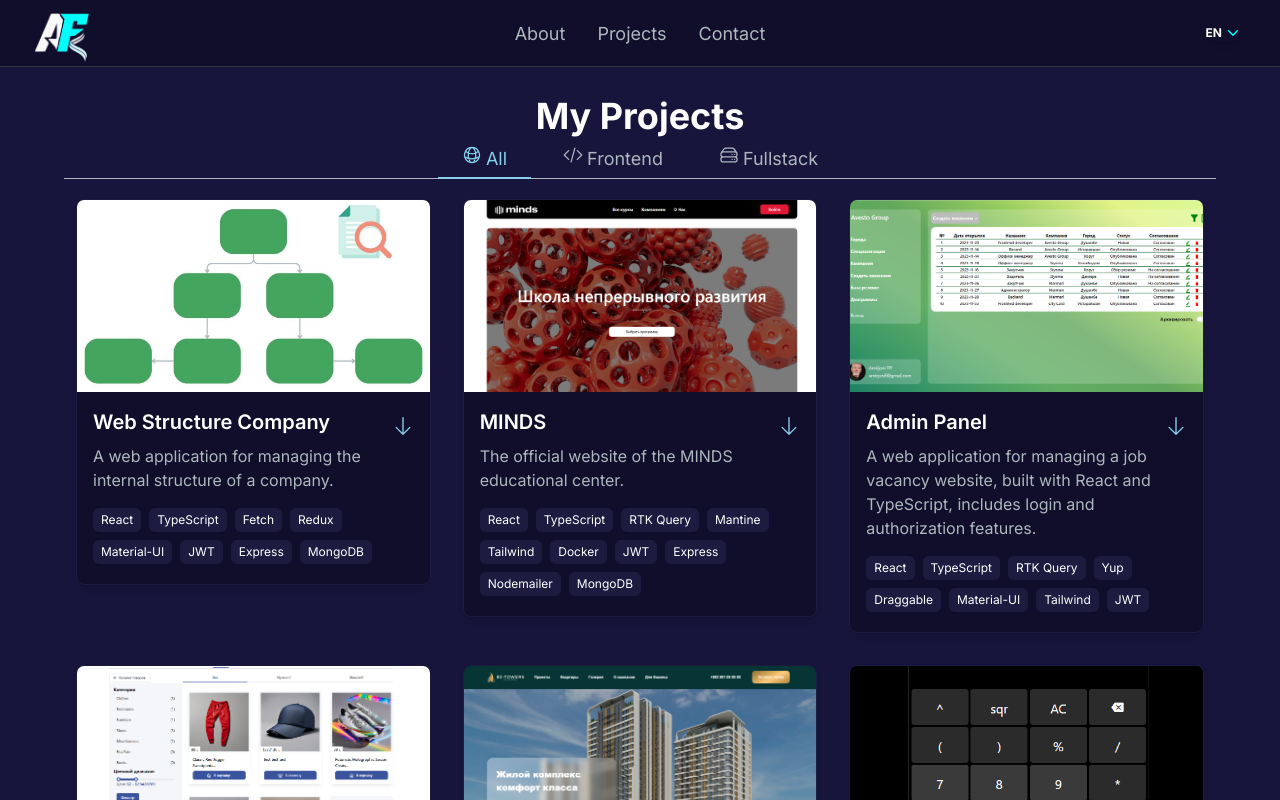
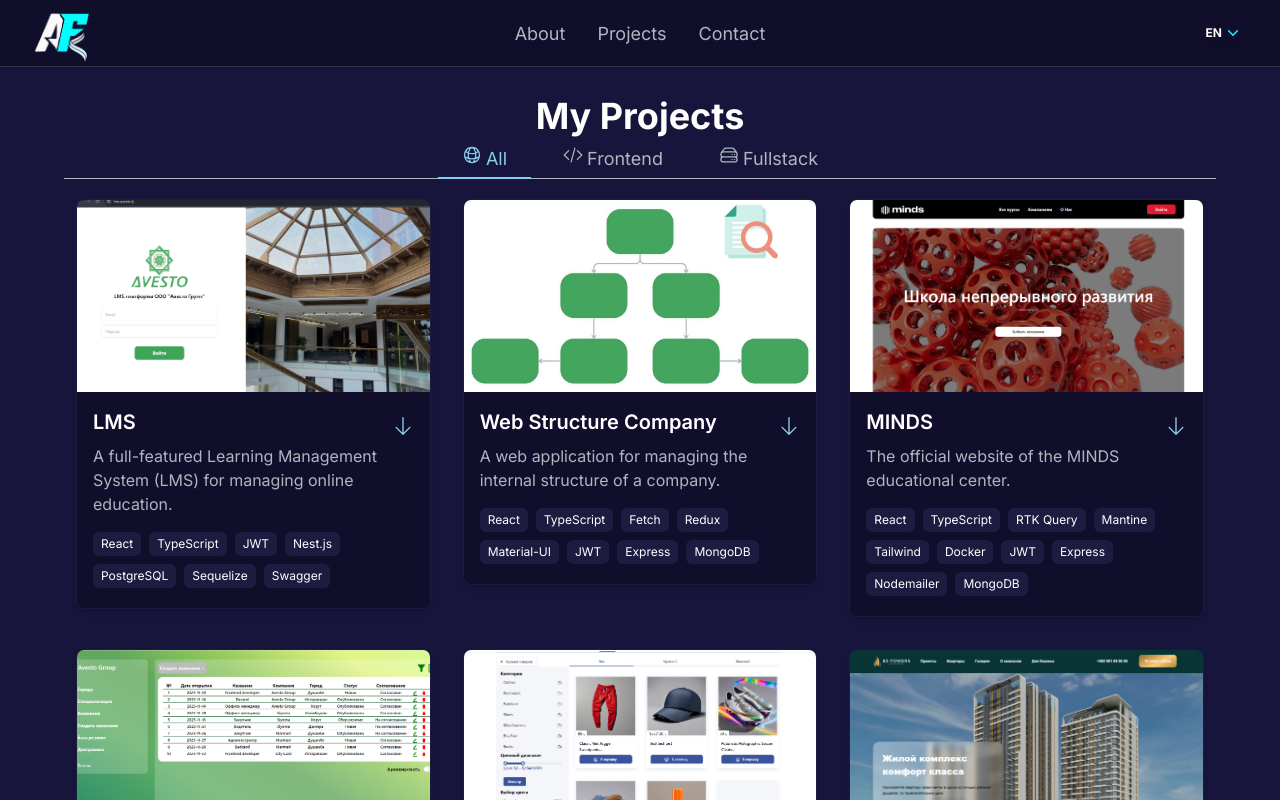
Before and after one commit to AmirjonFff/My-Portfolio, a Next.js app: page /en/projects in a window 1280 px wide. Built offline with nearby package versions, Linux system fonts and the light colour scheme.

Commit message:
add pj lms

```diff
--- a/app/[lang]/projects/page.tsx
+++ b/app/[lang]/projects/page.tsx
@@ -6,6 +6,7 @@
 import store_img from '../../../public/images/projects/store.png';
 import vesto_img from '../../../public/images/projects/vesto_img.png';
 import todo_img from '../../../public/images/projects/todo_img.png';
+import lms_img from '../../../public/images/projects/lms_img.png';
 import calculator_Img from '../../../public/images/projects/calculator_Img.png';
 import towers_img from '../../../public/images/projects/82towers_img.png';
 import agstructura_img from '../../../public/images/projects/agstructura_img.jpg';
@@ -17,6 +18,18 @@
     const { project } = await getDictionary(lang);
 
     const projectsData = [
+        {
+            id: 10,
+            title: 'LMS',
+            description: project.pj10.desc,
+            image: lms_img,
+            tag: ["All", "Fullstack"],
+            gitUrl: "https://github.com/AmirjonFff",
+            previewUrl: "",
+            technologies: ['React', 'TypeScript', 'JWT', 'Nest.js', 'PostgreSQL', 'Sequelize', 'Swagger'],
+            funcs: project.pj10.funcs,
+            opt: project.pj10.opt
+        },
         {
             id: 9,
             title: 'Web Structure Company',
--- a/dictionaries/en.json
+++ b/dictionaries/en.json
@@ -47,9 +47,9 @@
     "more": "Read more",
     "tab": {
       "all": "All",
-      "front":"Frontend",
-      "full":"Fullstack",
-      "bit":"Bitrix24"
+      "front": "Frontend",
+      "full": "Fullstack",
+      "bit": "Bitrix24"
     },
     "pj1": {
       "title": "Admin panel",
@@ -130,6 +130,17 @@
         "func3": "Authorization and differentiation of user rights."
       },
       "opt": "In this project, I understood how to create different user roles and customize data access."
+    },
+    "pj10": {
+      "title": "LMS Platform",
+      "desc": "A full-featured Learning Management System (LMS) for managing online education. The platform allows creating courses, managing users, and tracking students' progress in real time.",
+      "funcs": {
+        "func1": "Creation and management of courses, modules, and lessons.",
+        "func2": "Role-based system (administrator, instructor, student) with access control.",
+        "func3": "Tracking learning progress and test results.",
+        "func4": "User authentication and personal dashboards."
+      },
+      "opt": "In this project, I deepened my knowledge of LMS architecture design, implemented a flexible role-based system, and learned how to build a scalable structure for educational platforms."
     }
   },
   "contact": {
--- a/dictionaries/ru.json
+++ b/dictionaries/ru.json
@@ -47,9 +47,9 @@
     "more": "Читать далее",
     "tab": {
       "all": "Все",
-      "front":"Фронтенд",
-      "full":"Фулстек",
-      "bit":"Битрикс24"
+      "front": "Фронтенд",
+      "full": "Фулстек",
+      "bit": "Битрикс24"
     },
     "pj1": {
       "title": "Админ панель",
@@ -130,7 +130,17 @@
         "func3": "Авторизация и разграничение прав пользователей."
       },
       "opt": "В этом проекте я понял, как создавать различные роли пользователей и настраивать доступ к данным."
-    }
+    },
+    "pj10": {
+      "title": "LMS Платформа",
+      "desc": "Полнофункциональная LMS для управления онлайн-обучением. Платформа позволяет создавать курсы, управлять пользователями и отслеживать прогресс студентов в реальном времени.",
+      "funcs": {
+        "func1": "Создание и управление курсами, модулями и уроками.",
+        "func2": "Система ролей (администратор, преподаватель, студент) с разграничением прав доступа.",
+        "func3": "Отслеживание прогресса обучения и результатов тестирования.",
+        "func4": "Авторизация пользователей и персональные кабинеты."
+      },
+      "opt": "В этом проекте я углубил знания в проектировании архитектуры LMS, реализовал гибкую систему ролей и научился строить масштабируемую структуру для образовательных платформ."
     },
     "contact": {
       "title": "Давайте свяжемся",
@@ -147,3 +157,4 @@
       }
     }
   }
+}
--- a/dictionaries/tj.json
+++ b/dictionaries/tj.json
@@ -47,9 +47,9 @@
     "more": "Маълумоти бештар",
     "tab": {
       "all": "Ҳама",
-      "front":"Руяи сайт",
-      "full":"Пурра",
-      "bit":"Битрикс24"
+      "front": "Руяи сайт",
+      "full": "Пурра",
+      "bit": "Битрикс24"
     },
     "pj1": {
       "title": "Панели администратор",
@@ -130,6 +130,17 @@
         "func3": "Иҷозат ва фарқияти дастраси корбарон."
       },
       "opt": "Дар ин лоиҳа ман фаҳмидам, ки чӣ гуна дастрасиҳои гуногуро эҷод созам ва танҳо дастрасӣ ба маълумотҳои худи воридшавандаро таъмин кунам."
+    },
+    "pj10": {
+      "title": "Платформаи LMS",
+      "desc": "Learning Management System (LMS)-и пурра барои идоракунии таҳсилоти онлайн. Платформа имкон медиҳад курсҳо эҷод шаванд, истифодабарандагон идора карда шаванд ва пешрафти донишҷӯён дар вақти воқеӣ назорат карда шавад.",
+      "funcs": {
+        "func1": "Эҷод ва идоракунии курсҳо, модулҳо ва дарсҳо.",
+        "func2": "Системаи нақшҳо (администратор, омӯзгор, донишҷӯ) бо тақсимоти ҳуқуқҳои дастрасӣ.",
+        "func3": "Назорати пешрафти омӯзиш ва натиҷаҳои санҷиш.",
+        "func4": "Авторизатсияи истифодабарандагон ва кабинетҳои шахсӣ."
+      },
+      "opt": "Дар ин лоиҳа ман дониши худро дар тарҳрезии меъмории LMS амиқтар кардам, системаи чандирии нақшҳоро амалӣ намудам ва сохтори миқёспазир барои платформаҳои таълимиро сохтани омӯхтам."
     }
   },
   "contact": {
```
Also changed, not shown: public/images/projects/lms_img.png (added), 1 other file (tests, documents, lock files or other folders). Lines whose indentation alone changed are shown as unchanged.
